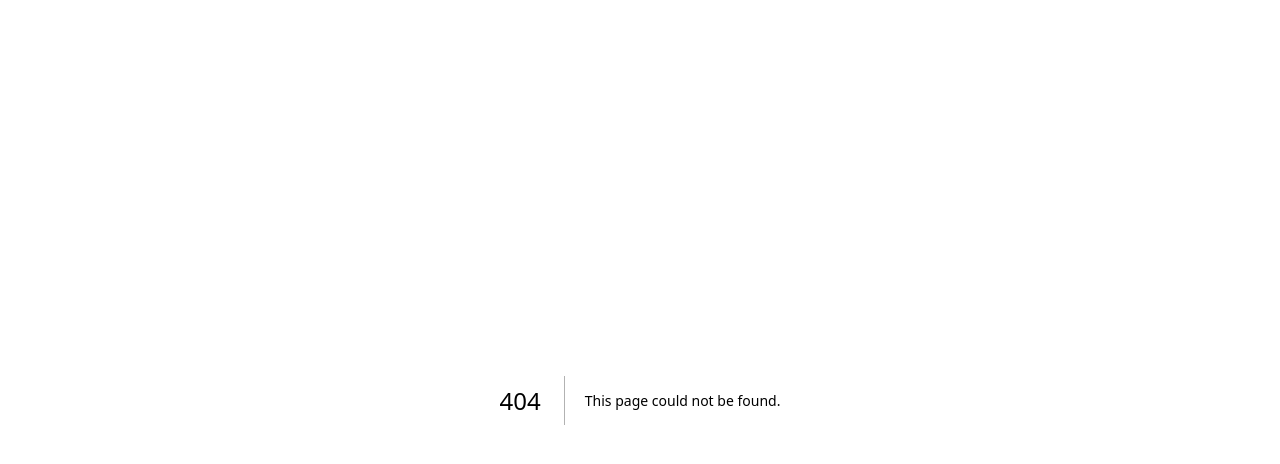
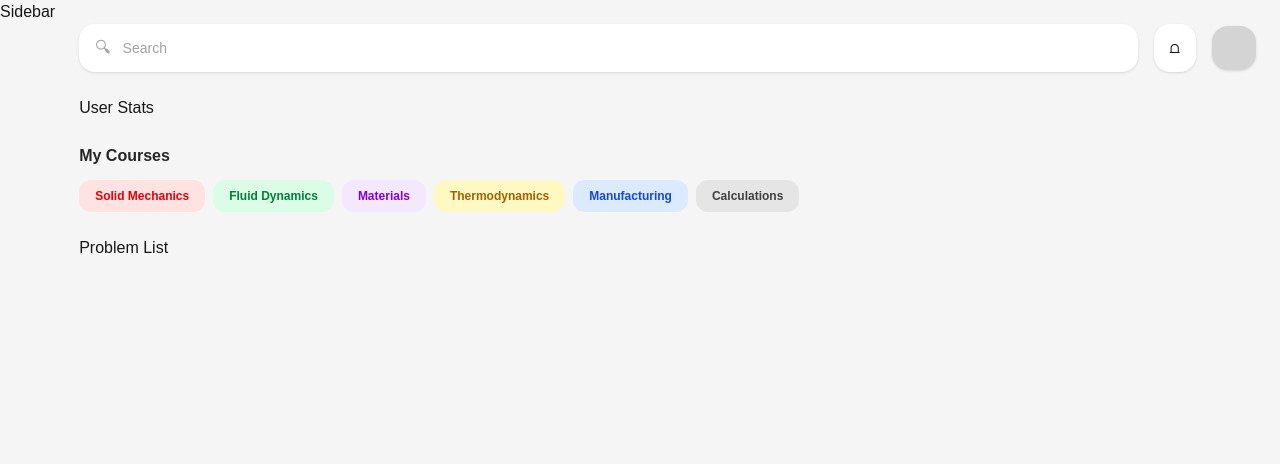
Before and after one commit to besophiayang/nwHacks2026, a Next.js app: page /dashboard in a window 1280 px wide. Before the commit this address had no page. Shown: the top 464 px of the page. Built offline with nearby package versions, Linux system fonts and the light colour scheme.

Commit message:
Redirect to dashboard after login, and some dashboard components

```diff
--- /dev/null
+++ b/app/dashboard/page.tsx
@@ -0,0 +1,31 @@
+import Sidebar from "@/components/dashboard/Sidebar";
+import TopBar from "@/components/dashboard/TopBar";
+import StatCards from "@/components/dashboard/StatCards";
+import CoursesTabs from "@/components/dashboard/CoursesTabs";
+import ProblemList from "@/components/dashboard/ProblemList";
+
+export default function DashboardPage() {
+  return (
+    <div className="min-h-screen bg-neutral-100">
+      <div className="flex">
+        <Sidebar />
+
+        <main className="flex-1 p-6">
+          <TopBar />
+
+          <div className="mt-6 grid grid-cols-1 gap-6 lg:grid-cols-3">
+            <div className="lg:col-span-2">
+              <StatCards />
+              <div className="mt-6">
+                <CoursesTabs />
+              </div>
+              <div className="mt-6">
+                <ProblemList />
+              </div>
+            </div>
+          </div>
+        </main>
+      </div>
+    </div>
+  );
+}
--- a/app/page.tsx
+++ b/app/page.tsx
@@ -1,5 +1,10 @@
 import { redirect } from "next/navigation";
+import { createSupabaseServerClient } from "@/lib/supabase/server-client";
 
-export default function Home() {
+export default async function Home() {
+  const supabase = await createSupabaseServerClient();
+  const { data } = await supabase.auth.getUser();
+
+  if (data.user) redirect("/dashboard");
   redirect("/email-password");
 }
--- a/components/dashboard/CoursesTabs.tsx
+++ b/components/dashboard/CoursesTabs.tsx
@@ -0,0 +1,26 @@
+const tabs = [
+  { label: "Solid Mechanics", cls: "bg-red-100 text-red-600" },
+  { label: "Fluid Dynamics", cls: "bg-green-100 text-green-700" },
+  { label: "Materials", cls: "bg-purple-100 text-purple-700" },
+  { label: "Thermodynamics", cls: "bg-yellow-100 text-yellow-700" },
+  { label: "Manufacturing", cls: "bg-blue-100 text-blue-700" },
+  { label: "Calculations", cls: "bg-neutral-200 text-neutral-700" },
+];
+
+export default function CoursesTabs() {
+  return (
+    <div>
+      <h2 className="text-base font-semibold text-neutral-800">My Courses</h2>
+      <div className="mt-3 flex flex-wrap gap-2">
+        {tabs.map((t) => (
+          <button
+            key={t.label}
+            className={`rounded-xl px-4 py-2 text-xs font-semibold ${t.cls}`}
+          >
+            {t.label}
+          </button>
+        ))}
+      </div>
+    </div>
+  );
+}
--- a/components/dashboard/ProblemList.tsx
+++ b/components/dashboard/ProblemList.tsx
@@ -0,0 +1,3 @@
+export default function ProblemList() {
+    return (<div>Problem List</div>);
+}
--- a/components/dashboard/Sidebar.tsx
+++ b/components/dashboard/Sidebar.tsx
@@ -0,0 +1,3 @@
+export default function SideBar() {
+    return (<div>Sidebar</div>);
+}
--- a/components/dashboard/StatCards.tsx
+++ b/components/dashboard/StatCards.tsx
@@ -0,0 +1,3 @@
+export default function StatCards() {
+    return (<div>User Stats</div>);
+}
--- a/components/dashboard/TopBar.tsx
+++ b/components/dashboard/TopBar.tsx
@@ -0,0 +1,18 @@
+export default function TopBar() {
+  return (
+    <div className="flex items-center gap-4">
+      <div className="flex-1">
+        <div className="flex items-center rounded-2xl bg-white px-4 py-3 shadow-sm">
+          <span className="text-neutral-400">🔍︎</span>
+          <input
+            className="ml-3 w-full bg-transparent text-sm outline-none placeholder:text-neutral-400"
+            placeholder="Search"
+          />
+        </div>
+      </div>
+
+      <button className="rounded-2xl bg-white px-4 py-3 shadow-sm">⩍</button>
+      <div className="h-11 w-11 rounded-2xl bg-neutral-300 shadow-sm" />
+    </div>
+  );
+}
```
